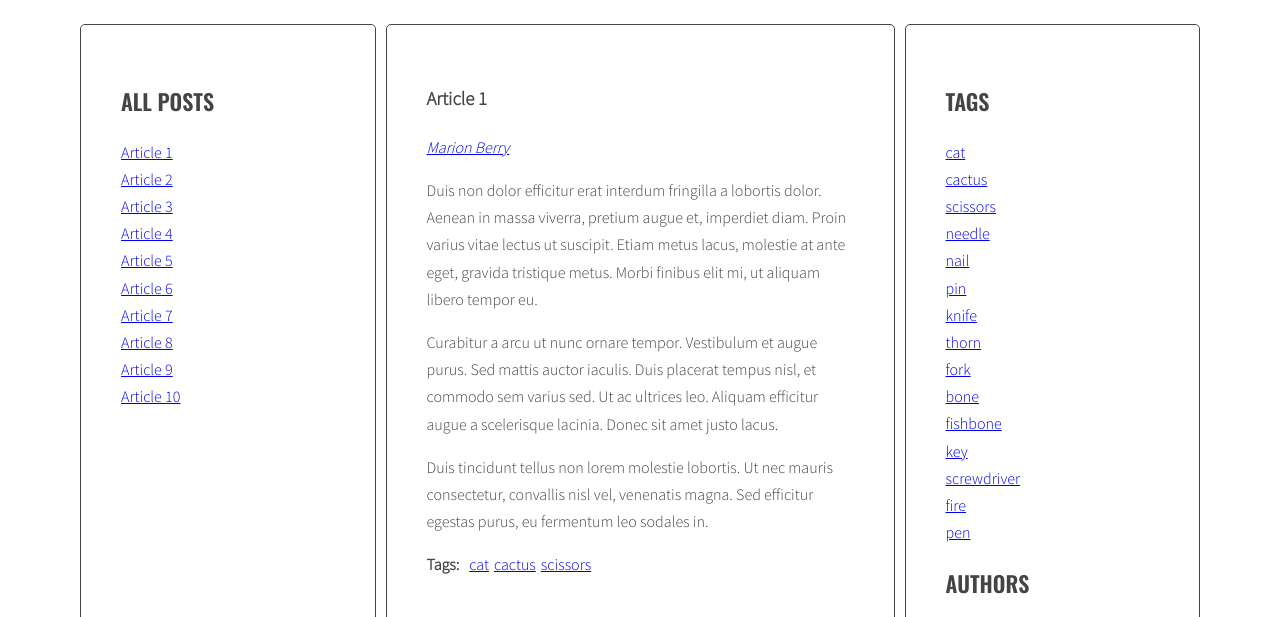
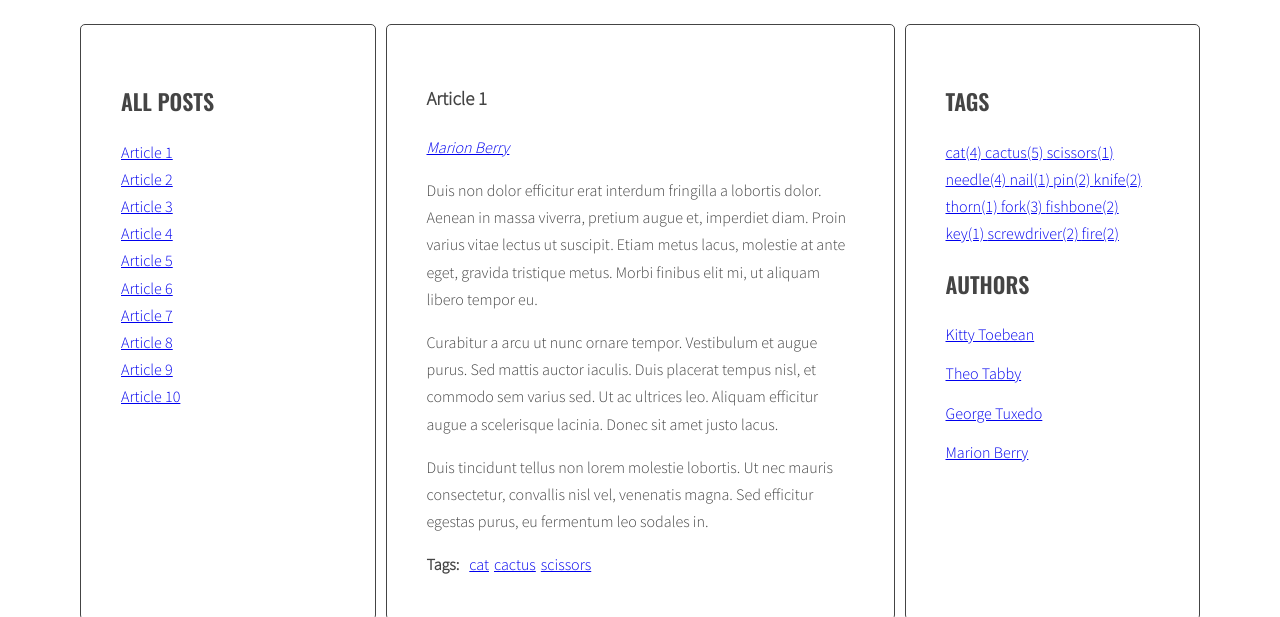
Before and after one commit to klaudiastanczyk/javascript-blog, a website: page index.html in a window 1280 px wide. Shown: the part 158-775 px from the top of the page. Drawn offline with nearby package versions, Linux system fonts and the light colour scheme.

Commit message:
add link to tag on the right side

```diff
--- a/index.html
+++ b/index.html
@@ -111,7 +111,7 @@
                 </ul>
             </div>
             </article>
-            <article class="post" id="article-7" data-tags="bone fishbone fork" data-author="Kitty Toebean">
+            <article class="post" id="article-7" data-tags="cactus fishbone fork" data-author="Kitty Toebean">
             <h3 class="post-title">Article 7</h3>
             <p class="post-author"></p>
             <div class="post-content">
@@ -159,7 +159,7 @@
                 </ul>
             </div>
             </article>
-            <article class="post" id="article-10" data-tags="screwdriver pen cactus" data-author="George Tuxedo">
+            <article class="post" id="article-10" data-tags="screwdriver fire cactus" data-author="George Tuxedo">
             <h3 class="post-title">Article 10</h3>
             <p class="post-author"></p>
             <div class="post-content">
--- a/js/script.js
+++ b/js/script.js
@@ -96,61 +96,56 @@ generateTitleLinks();
 
 function generateTags(){
 
-  /* [NEW] create a new variable allTags with an empty array */
-  let allTags = [];
-
-  /* [DONE] find all articles *//* START LOOP: for every article: */
+  /* [NEW] create a new variable allTags with an empty object */
+  let allTags = {};
+  console.log(allTags);
 
   const articles = document.querySelectorAll(optArticleSelector);
 
   for(let article of articles){
 
-    /* [DONE] find tags wrapper */
-
     const tagWrapper = article.querySelector(optArticleTagsSelector);
-
-    /* [DONE] make html variable with empty string */
-
-    /* [DONE] get tags from data-tags attribute */
 
     const articleTags = article.getAttribute('data-tags');
 
-    /* [DONE] split tags into array */
-
     const articleTagsArray = articleTags.split(' ');
-
-    /* [DONE] START LOOP: for each tag */
 
     for(let tag of articleTagsArray){
 
-      /* [DONE] generate HTML of the link */
-
       const linkHTML = '<li><a href="#' + 'tag-' + tag + '"><span>' + tag + ' ' + '</span></a></li>';
-      /*const linkHTML = `<li class="artcile-tag"><a href="${ tag } "><span>${tag}</span></a></li>`;*/
-
-      /* [DONE] add generated code to html variable *//* END LOOP: for each tag */
 
       tagWrapper.insertAdjacentHTML('beforeend', linkHTML);
 
       /* [NEW] check if this link is NOT already in allTags */
 
-      if(allTags.indexOf(linkHTML) == -1){
+      if(!allTags.hasOwnProperty(tag)){
 
         /* [NEW] add generated code to allTags array */
 
-        allTags.push(linkHTML);
+        allTags[tag] = 1;
+      } else {
+        allTags[tag]++;
       }
     }
-
-    /* [DONE] insert HTML of all the links into the tags wrapper */
-
-    /* [DONE] END LOOP: for every article: */
-
     /* [NEW] find list of tags in right column */
     const tagList = document.querySelector(optTagsListSelector);
 
-    /* [NEW] add html from allTags to tagList */
-    tagList.innerHTML = allTags.join(' ');
+    /* [NEW] create variable for all links HTML code */
+    let allTagsHTML = '';
+
+    /* [NEW] START LOOP: for each tag in allTags: */
+
+    for(let tag in allTags){
+      /*[NEW] generate code of a linkg and add it to allTagsHTML */
+
+      //allTagsHTML += tag + ' (' + allTags[tag] + ') ';
+
+      allTagsHTML += '<a href="#' + tag + ' (' + allTags[tag] + ') ' + '">' + tag + '(' + allTags[tag] + ') ' + '</a>';
+      console.log('alltaghtml ',allTagsHTML);
+    }
+
+    /*[NEW] add html from allTagsHTML to tagList */
+    tagList.innerHTML = allTagsHTML;
 
   }
 }
```
